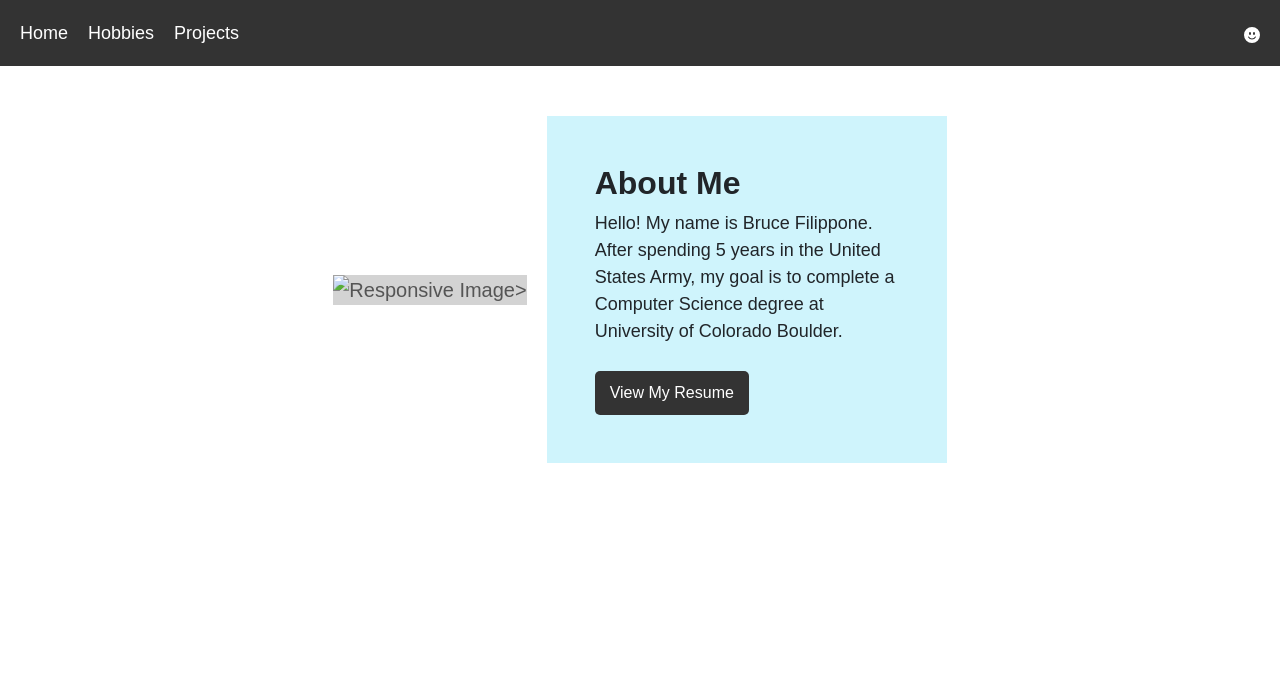
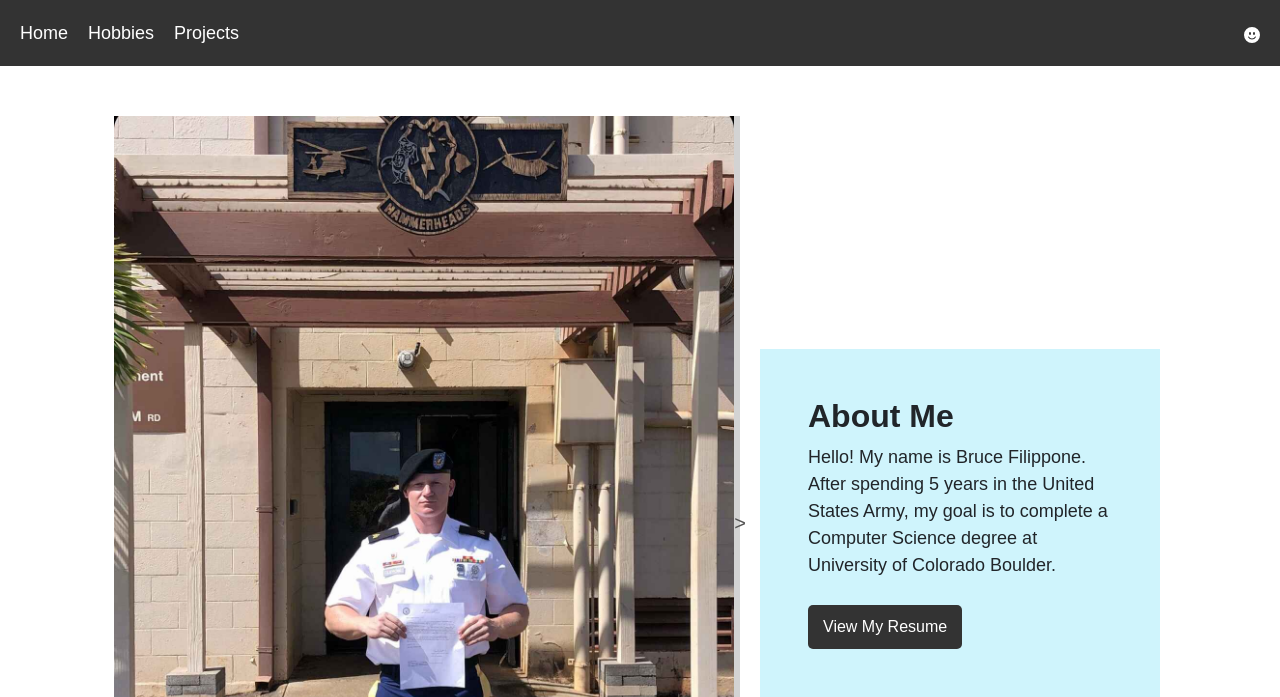
Before and after one commit to bruce455/Software-Dev-Lab3, a plain HTML site: page index.html in a window 1280 px wide. Shown: the top 697 px of the page. Drawn offline with nearby package versions, Linux system fonts and the light colour scheme.

Commit message:
Update index.html

```diff
--- a/index.html
+++ b/index.html
@@ -115,7 +115,7 @@
 
     <div class="container">
         <div class="image-placeholder">
-            <img src=".promotion.jpg" class="img-fluid" alt="Responsive Image" style="auto; height: auto;">>
+            <img src="./promotion.jpg" class="img-fluid" alt="Responsive Image" style="auto; height: auto;">>
         </div>
         <div class="description p-5 bg-info-subtle">
             <h2 class="fw-bold">About Me</h2>
```
